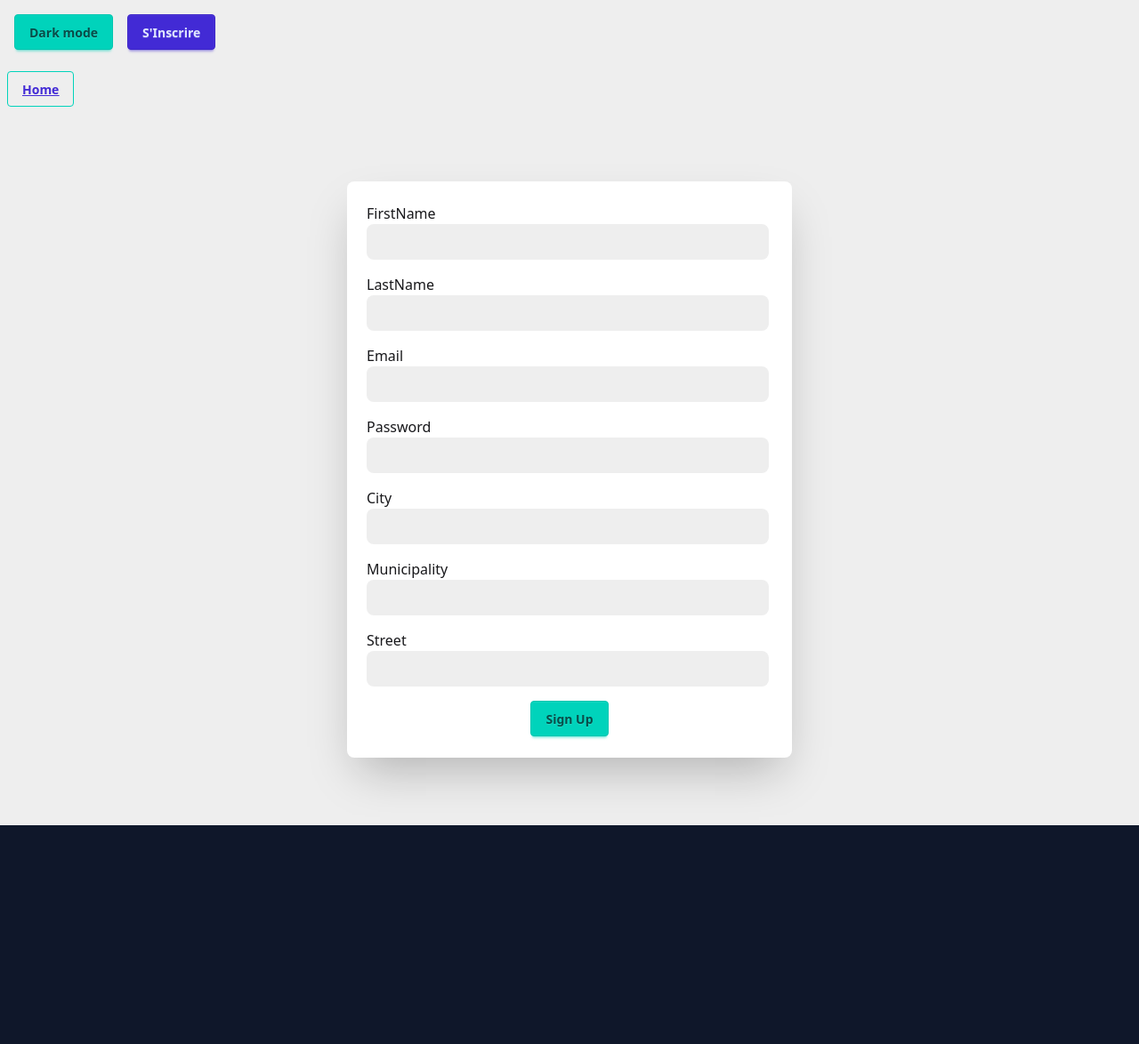
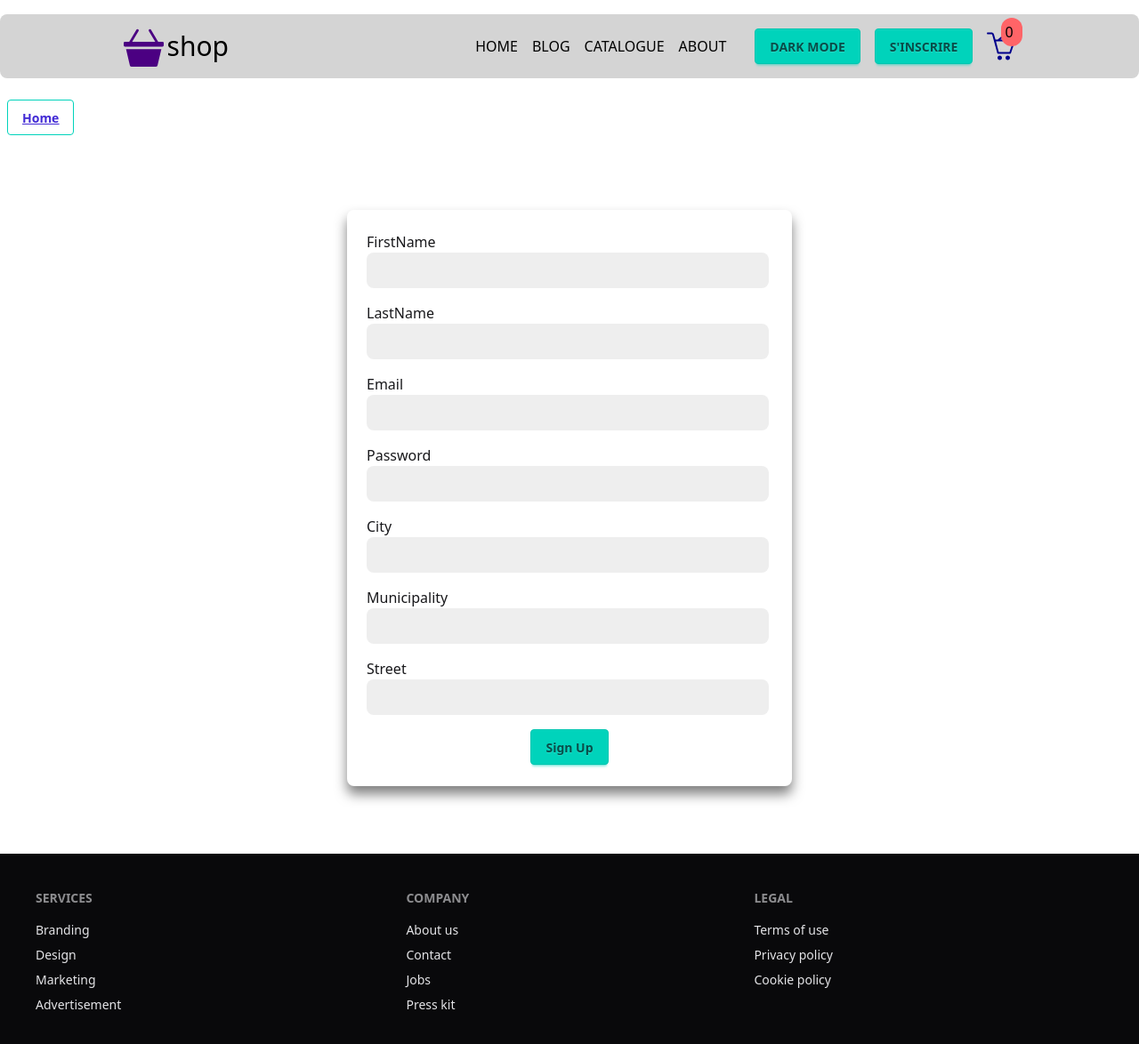
Before and after one commit to elhalj/shop-with-typscript, a React (Vite) app: page /auth/signup in a window 1280 px wide. Shown: the top 1174 px of the page at 89% size. Before the commit the page ends 928 px from the top, so only its background shows below. Built offline with nearby package versions, Linux system fonts and the light colour scheme.

Commit message:
Ajout de composant Details, Header, Footer

```diff
--- a/index.html
+++ b/index.html
@@ -1,5 +1,5 @@
 <!doctype html>
-<html lang="en" data-theme="night">
+<html lang="en" >
   <head>
     <meta charset="UTF-8" />
     <link rel="icon" type="image/svg+xml" href="/vite.svg" />
--- a/package.json
+++ b/package.json
@@ -15,6 +15,7 @@
     "daisyui": "^5.0.37",
     "react": "^19.1.0",
     "react-dom": "^19.1.0",
+    "react-icons": "^5.5.0",
     "react-router-dom": "^7.6.0",
     "tailwindcss": "^4.1.7",
     "zustand": "^5.0.5"
--- a/src/App.tsx
+++ b/src/App.tsx
@@ -1,34 +1,33 @@
-import { useContext } from "react"
-import { ThemeContext } from "./context/themeContext/ThemeContext"
-import { Link, Route, Routes } from "react-router-dom"
-import Home from "./pages/Home"
-import Signup from "./pages/auth/Signup"
+import { Route, Routes } from "react-router-dom";
+import Home from "./pages/Home";
+import Signup from "./pages/auth/Signup";
+import Footer from "./components/Footer";
+import Header from "./components/Header";
+import { useContext } from "react";
+import { ThemeContext } from "./context";
+import Details from "./pages/articles/Details";
 
 const App = () => {
-  const themeContext = useContext(ThemeContext)
+  const themeContext = useContext(ThemeContext);
 
   if (!themeContext) {
-    throw new Error("Theme context must be used within a ThemeContextProvider")
+    throw new Error("Theme context must be used within a ThemeContextProvider");
   }
 
-  const { theme, toggleTheme } = themeContext
+  const { theme, toggleTheme } = themeContext;
 
   return (
-    <div className="bg-base-300 min-h-screen" data-theme={theme}>
-      <div className="container mx-auto p-4">
-        <button className="btn btn-accent" onClick={toggleTheme}>
-          {theme === "light" ? "Dark mode" : "Light mode"}
-        </button>
-        <button className="btn btn-primary ml-4">
-          <Link to='/auth/signup'>S'Inscrire</Link>
-        </button>
-      </div>
+    <div data-theme={theme}>
+      <Header theme={theme} toggleTheme={toggleTheme} />
       <Routes>
         <Route path="/" element={<Home />} />
         <Route path="/auth/signup" element={<Signup />} />
+        <Route path="/catalogue/categorie/:name" element={<Details />} />
       </Routes>
+      {/* footer */}
+      <Footer />
     </div>
-  )
-}
+  );
+};
 
-export default App
+export default App;
--- a/src/components/Card.tsx
+++ b/src/components/Card.tsx
@@ -1,4 +1,5 @@
 
+import { Link } from "react-router-dom"
 import type { ArticleProps } from "../types/CardTypes"
 import CardImage from "./CardImage"
 
@@ -22,6 +23,7 @@ const Card = ({cardItems}: {cardItems: ArticleProps}) => {
         <h3>{cardItems.category}</h3>
         <p>{cardItems.stock}</p>
         <p>{cardItems.vendor.name}</p>
+        <Link to={`/catalogue/categorie/${cardItems.name}`}><p>Details</p></Link>
       </div>
     </div>
   )
--- /dev/null
+++ b/src/components/Footer.tsx
@@ -0,0 +1,30 @@
+const Footer = () => {
+  return (
+    <div>
+      <footer className="footer sm:footer-horizontal bg-neutral text-neutral-content p-10">
+        <nav>
+          <h6 className="footer-title">Services</h6>
+          <a className="link link-hover">Branding</a>
+          <a className="link link-hover">Design</a>
+          <a className="link link-hover">Marketing</a>
+          <a className="link link-hover">Advertisement</a>
+        </nav>
+        <nav>
+          <h6 className="footer-title">Company</h6>
+          <a className="link link-hover">About us</a>
+          <a className="link link-hover">Contact</a>
+          <a className="link link-hover">Jobs</a>
+          <a className="link link-hover">Press kit</a>
+        </nav>
+        <nav>
+          <h6 className="footer-title">Legal</h6>
+          <a className="link link-hover">Terms of use</a>
+          <a className="link link-hover">Privacy policy</a>
+          <a className="link link-hover">Cookie policy</a>
+        </nav>
+      </footer>
+    </div>
+  );
+};
+
+export default Footer;
--- /dev/null
+++ b/src/components/Header.tsx
@@ -0,0 +1,99 @@
+import { Link, NavLink, useLocation } from "react-router-dom";
+import { SlBasketLoaded } from "react-icons/sl";
+import { BsFillBasket3Fill } from "react-icons/bs";
+
+type ThemeProps = {
+  /**
+   * Theme actuel de l'application
+   */
+  theme: string;
+  /**
+   * Fonction pour changer le th me
+   */
+  toggleTheme: () => void;
+};
+
+/**
+ * Header de l'application
+ */
+const Header = ({ theme, toggleTheme }: ThemeProps) => {
+  // location actuelle du routeur
+  const location = useLocation();
+
+  return (
+    <div data-theme={theme} className="sticky top-4 z-10 my-4">
+      {/* nav */}
+      <div className="container mx-auto flex justify-around items-center bg-neutral-300 text-black rounded-lg">
+        <div >
+          {/* logo */}
+          <span className="flex items-center text-3xl gap-1 "><BsFillBasket3Fill size={45} color="indigo" />shop</span>
+        </div>
+        {/* NavLink */}
+        <ul className="flex justify-around items-center gap-4 uppercase">
+          <li>
+            <NavLink
+              to="/"
+              className={({ isActive }) =>
+                isActive ? "border-b border-b-red-400" : ""
+              }
+            >
+              home
+            </NavLink>
+          </li>
+          <li>
+            <NavLink
+              to="/blog"
+              className={({ isActive }) =>
+                isActive ? "border-b border-b-red-400" : ""
+              }
+            >
+              blog
+            </NavLink>
+          </li>
+          <li>
+            <NavLink
+              to="/category"
+              className={({ isActive }) =>
+                isActive ? "border-b border-b-red-400" : ""
+              }
+            >
+              catalogue
+            </NavLink>
+          </li>
+          <li>
+            <NavLink
+              to="/about"
+              className={({ isActive }) =>
+                isActive ? "border-b border-b-red-400" : ""
+              }
+            >
+              about
+            </NavLink>
+          </li>
+          <li className="flex flex-row-reverse justify-center items-center">
+            <NavLink to="/basket">
+              <div className="relative">
+                <SlBasketLoaded size={32} color="darkblue" />
+                <span className="absolute -top-4 -right-2 bg-red-400 p-1 w-6 h-auto rounded-full">
+                  {/* le nombre d'items dans le panier (0 si pas sur la page panier) a changer plus tard */}
+                  {location.pathname === "/basket" ? "1" : "0"}
+                </span>
+              </div>
+            </NavLink>
+
+            <div className="container mx-auto p-4">
+              <button className="btn btn-accent uppercase" onClick={toggleTheme}>
+                {theme === "light" ? "Dark mode" : "Light mode"}
+              </button>
+              <button className="btn btn-accent ml-4 uppercase">
+                <Link to="/auth/signup">S'Inscrire</Link>
+              </button>
+            </div>
+          </li>
+        </ul>
+      </div>
+    </div>
+  );
+};
+
+export default Header;
--- a/src/components/Input.tsx
+++ b/src/components/Input.tsx
@@ -62,7 +62,7 @@ const Input = ({
     <div className="container flex flex-col items-center justify-center h-[800px] p-4 mx-auto py-8 bg-transparent">
       <form
         onSubmit={handleSubmitForm}
-        className="container w-[500px] mx-auto p-6 flex flex-col space-x-1 gap-4 justify-center items-center bg-base-100 border-base-300 shadow-2xl rounded-lg text-base-content"
+        className="container w-[500px] mx-auto p-6 flex flex-col space-x-1 gap-4 justify-center items-center bg-base-100 border-base-300 drop-shadow-xl/50  rounded-lg text-base-content"
       >
         {InputFields}
         {error && <div className="text-red-500">{error}</div>}
--- a/src/pages/Home.tsx
+++ b/src/pages/Home.tsx
@@ -22,7 +22,7 @@ const Home = () => {
     <div>Une erreur est survenu</div>
   }
   return (
-    <div className="container mx-auto my-4 grid grid-cols-1items-center justify-center  md:grid-cols-2 lg:grid-cols-3 xl:grid-cols-4 gap-4 p-4">
+    <div className="container mx-auto my-6 grid grid-cols-1items-center justify-center  md:grid-cols-2 lg:grid-cols-3 xl:grid-cols-4 gap-4 p-4">
       {items?.map(item => (<Card key={item._id} cardItems={item}/>))}
     </div>
   )
--- /dev/null
+++ b/src/pages/articles/Details.tsx
@@ -0,0 +1,55 @@
+import { useParams } from "react-router-dom"
+import { UseCardStore } from "../../store/CardStore/CardStore"
+import { useEffect, useState } from "react"
+import type { ArticleProps } from "../../types/CardTypes"
+import CardImage from "../../components/CardImage"
+
+const Details = () => {
+    const { name } = useParams<{ name: string }>();
+    const [article, setArticle] = useState<ArticleProps | null>(null)
+    const { articles, getArticles, } = UseCardStore()
+
+    useEffect(() => {
+        const fetchArticle = async () => {
+            await getArticles()
+            const foundArticle = articles?.find(item => item.name === name)
+            setArticle(foundArticle || null)
+        }
+        fetchArticle()
+    }, [articles, getArticles, name])
+
+    // if (isLoading) {
+    //     return <div className="container mx-auto p-4">Chargement...</div>
+    // }
+
+    // if (error) {
+    //     return <div className="container mx-auto p-4 text-red-500">{error}</div>
+    // }
+
+    if (!article) {
+        return <div className="container mx-auto p-4">Article non trouvé</div>
+    }
+
+    return (
+        <div className="container mx-auto p-4 min-h-screen">
+            <div className="flex flex-col md:flex-row gap-8">
+                <div className="md:w-1/2">
+                    <CardImage image={article.image} />
+                </div>
+                <div className="md:w-1/2 space-y-4">
+                    <h1 className="text-3xl font-bold">{article.name}</h1>
+                    <p className="text-2xl font-semibold text-primary">{article.price} €</p>
+                    <p className="text-gray-600">{article.details}</p>
+                    <div className="space-y-2">
+                        <p><span className="font-semibold">Catégorie:</span> {article.category}</p>
+                        <p><span className="font-semibold">Stock:</span> {article.stock} unités</p>
+                        <p><span className="font-semibold">Vendeur:</span> {article.vendor.name}</p>
+                    </div>
+                    <button className="btn btn-primary">Ajouter au panier</button>
+                </div>
+            </div>
+        </div>
+    )
+}
+
+export default Details
```
Also changed, not shown: 1 other file (tests, documents, lock files or other folders).
